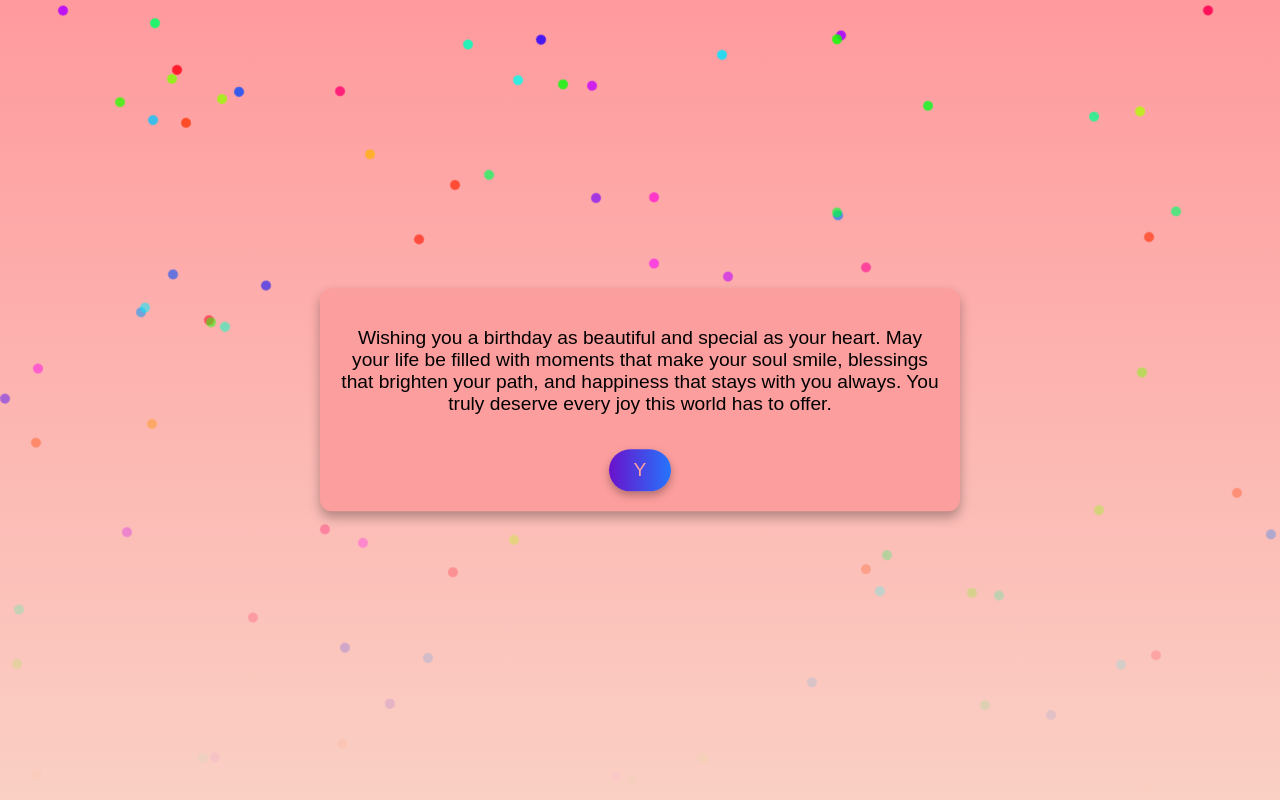
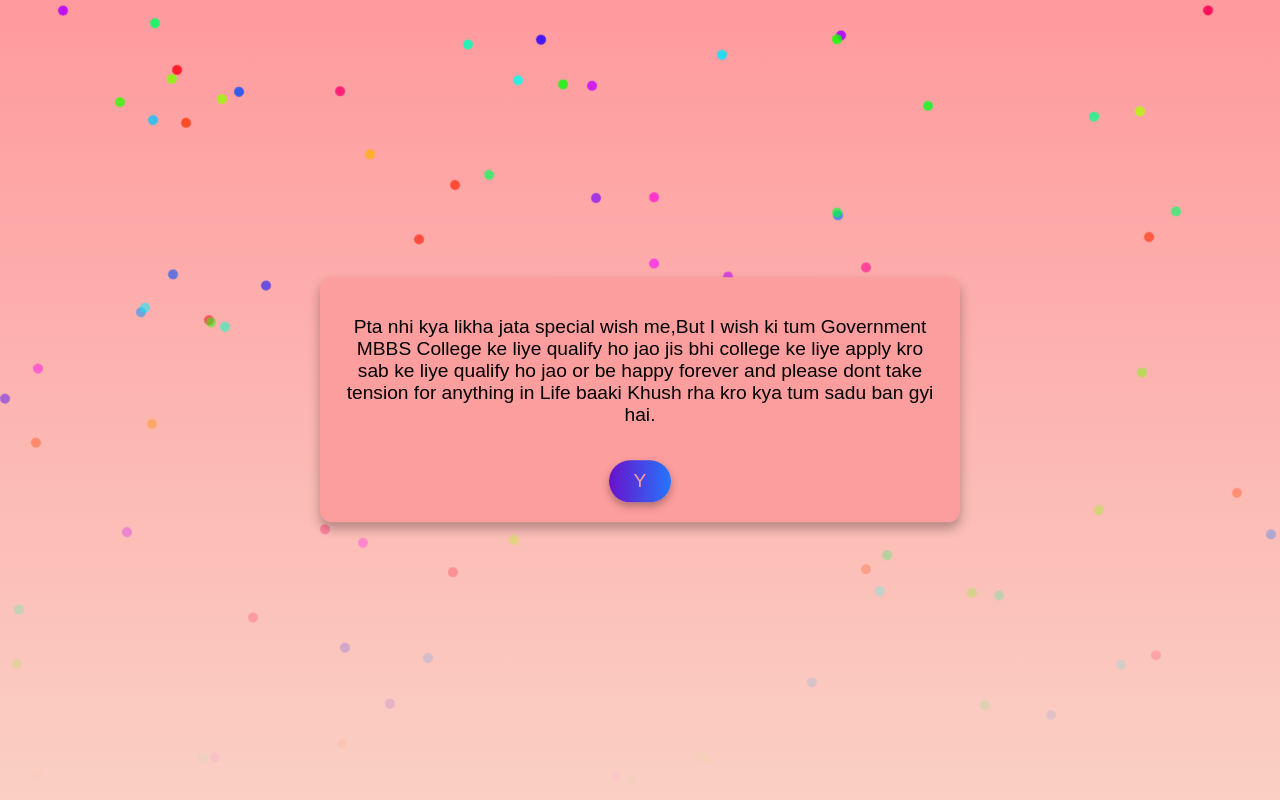
Before and after one commit to shiivam01/shivam, a plain HTML site: page index.html in a window 1280 px wide. Both pictures are taken after a click on the button "A SPECIAL WISH FOR YOU". Drawn offline with Linux system fonts and the light colour scheme.

Commit message:
Update index.html

```diff
--- a/index.html
+++ b/index.html
@@ -42,10 +42,7 @@
 </lottie-player>
 
     <p>
-        Wishing you a birthday as beautiful and special as your heart.
-        May your life be filled with moments that make your soul smile,
-        blessings that brighten your path, and happiness that stays with
-        you always. You truly deserve every joy this world has to offer.
+        Pta nhi kya likha jata special wish me,But I wish ki tum Government MBBS College ke liye qualify ho jao jis bhi college ke liye apply kro sab ke liye qualify ho jao or be happy forever and please dont take tension for anything in Life baaki Khush rha kro kya tum sadu ban gyi hai.
     </p>
 
     <button class="close-button"
```
